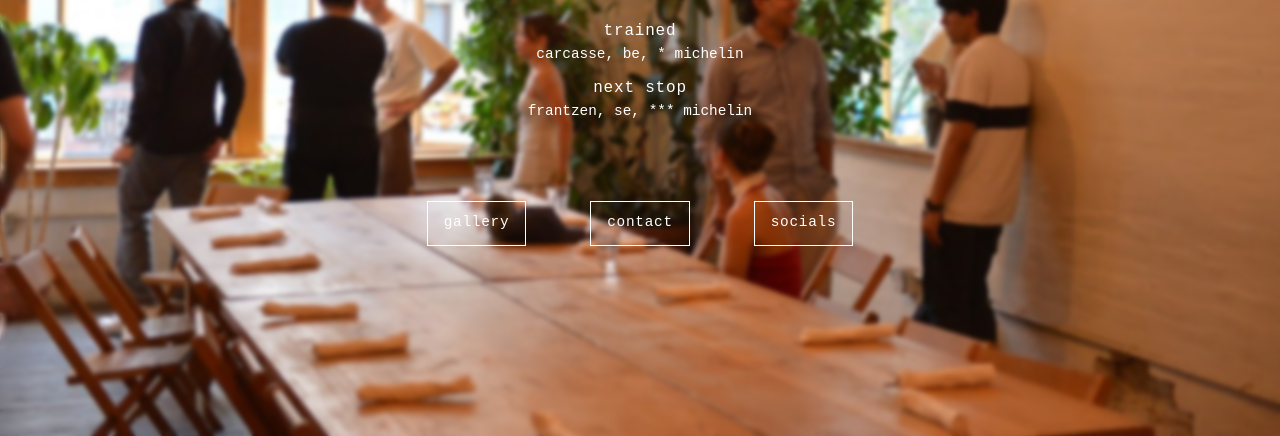
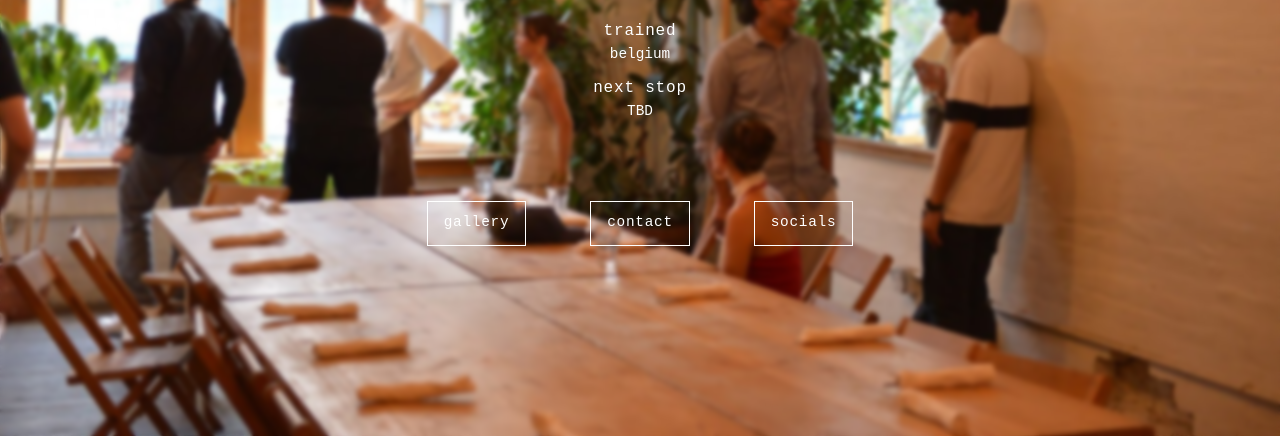
Before and after one commit to nico-cosereanu/nicooks, a plain HTML site: page nicooks website/index.html in a window 1280 px wide. Shown: the part 364-800 px from the top of the page. Drawn offline with Linux system fonts and the light colour scheme.

Commit message:
Update experience list - remove restaurant links for confidentiality, show belgium and TBD

```diff
--- a/nicooks website/index.html
+++ b/nicooks website/index.html
@@ -24,14 +24,14 @@
             <div class="trained-section">
                 <h2 class="section-title">trained</h2>
                 <ul class="experience-list">
-                    <li><a href="https://www.carcasse.be" target="_blank" class="restaurant-link">carcasse</a>, be, * michelin</li>
+                    <li>belgium</li>
                 </ul>
             </div>
 
             <div class="next-stop-section">
                 <h2 class="section-title">next stop</h2>
                 <ul class="experience-list">
-                    <li><a href="http://restaurantfrantzen.com/" target="_blank" class="restaurant-link">frantzen</a>, se, *** michelin</li>
+                    <li>TBD</li>
                 </ul>
             </div>
         </section>
```
Also changed, not shown: nicooks website/gallery.html (line endings or trailing spaces).
